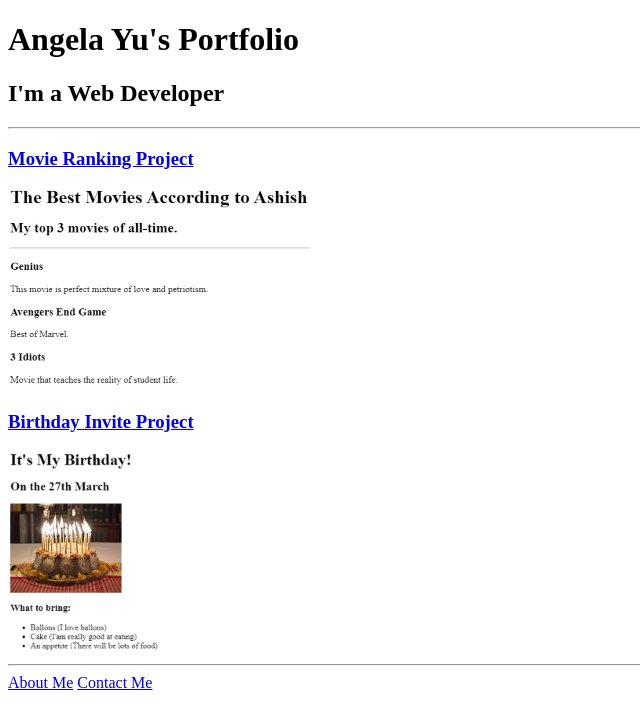
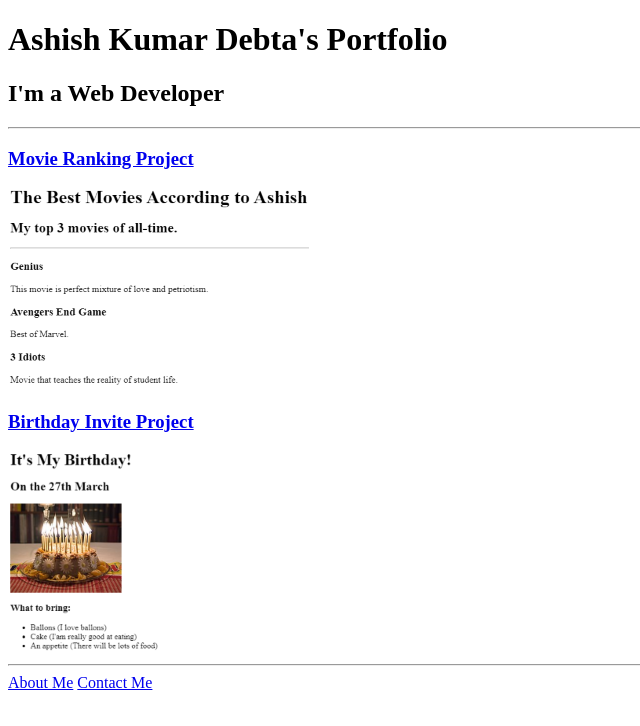
Before and after one commit to AshishKumarDebta/html-portfolio, a plain HTML site: page index.html in a window 1280 px wide. Shown: the whole page, without its empty margins (0-640 px from the left). Drawn offline with Linux system fonts and the light colour scheme.

Commit message:
Add files via upload

```diff
--- a/index.html
+++ b/index.html
@@ -7,7 +7,7 @@
 </head>
 
 <body>
-  <h1>Angela Yu's Portfolio</h1>
+  <h1>Ashish Kumar Debta's Portfolio</h1>
   <h2>I'm a Web Developer</h2>
   <hr />
   <h3><a href="./public/movie-ranking.html">Movie Ranking Project</a></h3>
```
